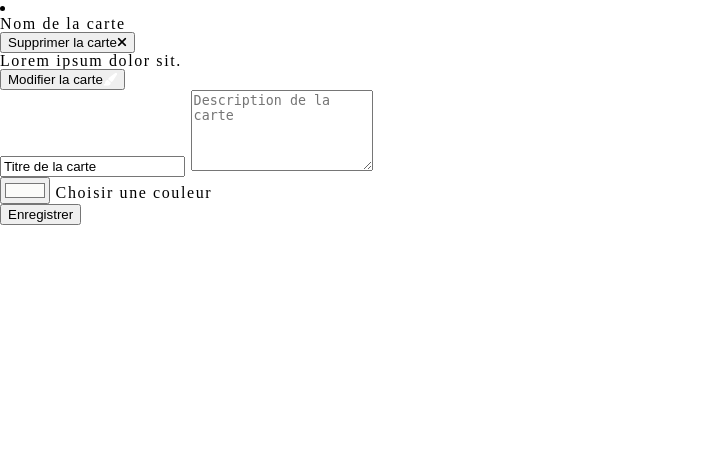
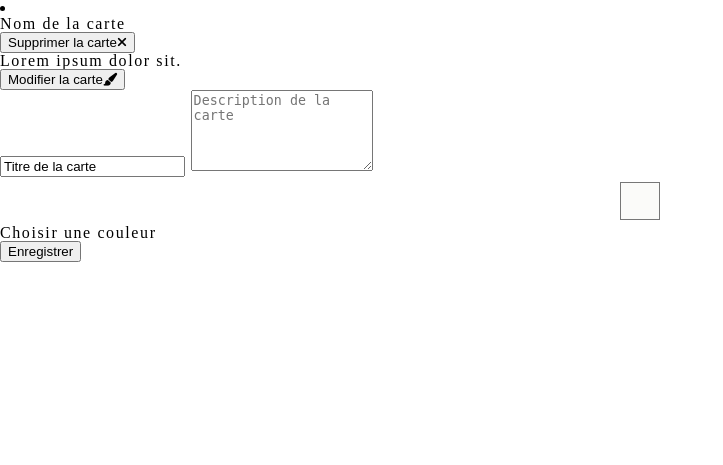
Before and after one commit to CoralieGa33/cda_projet_project_hive, a PHP site: template app/templates/card.php in a window 1280 px wide. Shown: the part 73-538 px from the top of the page, without its empty margins (0-723 px from the left). Run offline with PHP 8.4, Linux system fonts and the light colour scheme; the template is opened without the code that fills it, so the values that code supplies are empty; some libraries are stand-ins or nearby versions; some web fonts are replaced.

Commit message:
presqueFinaleOnNeSaitjamais

```diff
--- a/app/css/style.css
+++ b/app/css/style.css
@@ -723,12 +723,7 @@ a {
 }
 
 .fa-paint-brush {
-  color: white;
   font-size: 0.8rem;
-}
-
-.fa-paint-brush:hover {
-  color: #5d51f7;
 }
 
 .table-brush {
@@ -783,11 +782,22 @@ a {
 .label-modify-table {
   font-size: 0.8rem;
   font-family: 'Poppins', sans-serif;
-  color: #4B5C6B;
+  color: orange;
 }
 
 .colorpicker {
   margin-bottom: 0;
+}
+
+input[type="color"] {
+  background-color: transparent;
+  border: none;
+  height: 3rem;
+  width: 3rem;
+  margin-left: auto;
+  display: block;
+  margin-right: auto;
+  border-radius: 5px;
 }
 
 /* height: calc(100vh - 4.5rem - 2.2rem);*/
--- a/app/css/style.scss
+++ b/app/css/style.scss
@@ -13,6 +13,8 @@ $sd-color: #6D0CCE;
 //$light-color: #FAFAFA;
 $light-color: #FBFBF9;
 $grey-color: #4B5C6B;
+$pink-color: #83367B;
+$orange-color:orange;
 
 
 //pour les colonnes :
@@ -555,7 +557,7 @@ a {
 
 //Menu burger start
 #burger-wrap {
-    background-color:#5198f7;
+    background-color:#83367B;
     width: 50px;
     padding: 0 20px;
     font-family: 'Poppins',sans-serif;
@@ -596,10 +598,10 @@ a {
     display: none;
   }
   .burger-title{
-    font-size: 1rem;
+    font-size: 1.3rem;
     margin-bottom: 1rem;
     font-family: 'Solway', serif;
-    color:$grey-color;
+    color:orange;
   }
   .burger-list{
     font-size:0.9rem;
@@ -609,7 +611,7 @@ a {
   }
   .burger-list:hover{
     background-color: $light-color;
-    color: $base-color;
+    color:$grey-color;
   }
   .edit-table-image{
     display: flex;
@@ -620,29 +622,29 @@ a {
     position:relative;
   }
   .fa-paint-brush{
-    color: white;
     font-size: 0.8rem;
   }
-  .fa-paint-brush:hover{
-    color:#5d51f7;
-  }
+
   .table-brush{
     display: flex;
     justify-content: space-between;
     align-items: center;
   }
-
   .modify-table{
-    margin-top: 1rem;
+    margin-top: 4rem;
+    display:none;
+    text-align: center;
   }
   .burger-liste{
-    font-size: 0.9rem;
+    font-size: 1.2rem;
     font-family: 'Solway', serif;
-    color:$grey-color;
+    color:orange;
   }
 
   .burger-new-table{
-    margin-top: 0.8rem;
+    margin-top: 4rem;
+    display:none;
+    text-align: center;
   }
   .burger-add-table{
     font-size:0.9rem;
@@ -650,7 +652,7 @@ a {
     width:11rem;
     padding:0.2rem;
     text-align: center;
-    margin-top: 1rem;
+    margin-top: 1.2rem;
     cursor: pointer;
     font-family: 'Poppins', sans-serif;
     border-radius: 5px;
@@ -658,7 +660,7 @@ a {
   }
   .burger-add-table:hover{
     background-color:$light-color;
-    color:$base-color;
+    color:$grey-color;
   }
   .input{
     padding: 0.4rem;
@@ -668,11 +670,22 @@ a {
   .label-modify-table{
     font-size:0.8rem;
     font-family: 'Poppins', sans-serif;
-    color:$grey-color;
+    color:orange;
   }
   .colorpicker{
       margin-bottom: 0;
   }
+
+  input[type="color"]{
+        background-color: transparent;
+        border: none;
+        height: 3rem;
+        width: 3rem;
+        margin-left: auto;
+        display: block;
+        margin-right: auto;
+        border-radius: 5px;
+   }
 
 /* height: calc(100vh - 4.5rem - 2.2rem);*/
 //Menu burger end
--- a/app/js/script.js
+++ b/app/js/script.js
@@ -51,3 +51,14 @@ function openNav() {
     document.querySelector("#burger-open").style.display = "block";
     document.querySelector(".burger-nav").style.display = "none";
 });
+
+
+// Au click sur Brush, show Modifier le tableau
+$('.fa-paint-brush').on('click', function() {
+    document.querySelector(".modify-table").style.display = "block";
+});
+
+// Au click sur "Ajouter un tableau", show Nouveau tableau
+$('.burger-add-table').on('click', function() {
+    document.querySelector(".burger-new-table").style.display = "block";
+});
```
Also changed, not shown: other parts of app/css/style.css (+14 -10 lines), app/includes/burger.php (+15 -7 lines), 1 other file.
